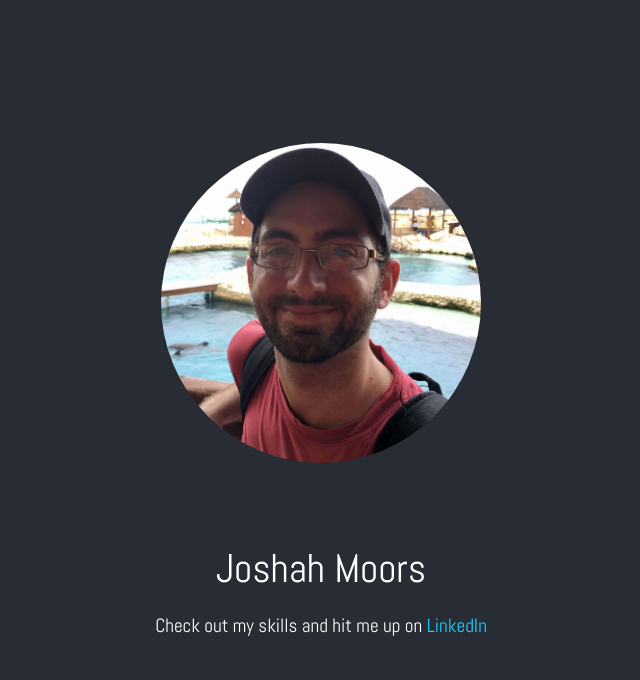
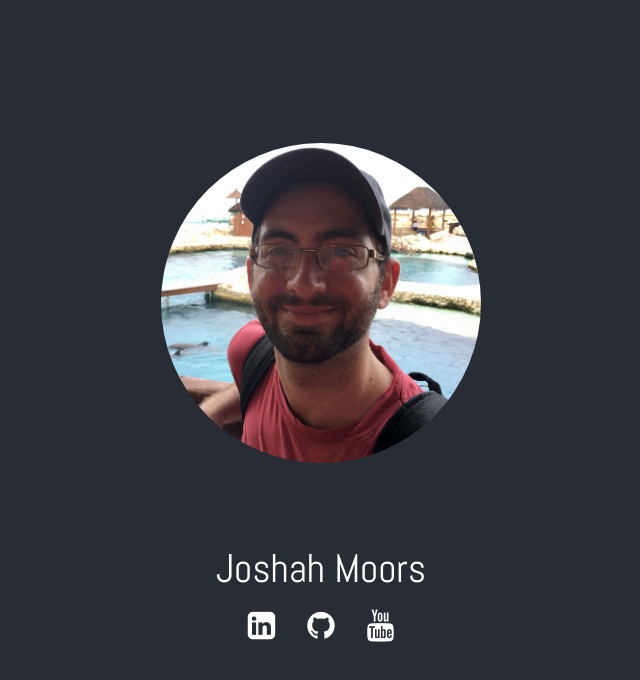
Before and after one commit to joshah-moors/joshah-moors.github.io, a React (Create React App) app: page / in a window 1280 px wide. Shown: the top 680 px of the page, without its empty margins (319-959 px from the left). Built offline with nearby package versions, Linux system fonts and the light colour scheme.

Commit message:
Icons on Homepage

```diff
--- a/package.json
+++ b/package.json
@@ -7,6 +7,7 @@
     "@testing-library/jest-dom": "^4.2.4",
     "@testing-library/react": "^9.5.0",
     "@testing-library/user-event": "^7.2.1",
+    "font-awesome": "^4.7.0",
     "gh-pages": "^3.0.0",
     "react": "^16.13.1",
     "react-dom": "^16.13.1",
--- a/src/App.css
+++ b/src/App.css
@@ -1,37 +1,3 @@
-.home {
-  background-color: #282c34;
-  min-height: 100vh;
-  display: flex;
-  flex-direction: column;
-  align-items: center;
-  justify-content: center;
-  text-align: center;
-  color: white;
-}
-
-.home-pic {
-  height: 40vmin;
-  border-radius: 50%;
-}
-
-.home-name {
-  margin-top: 10vh;
-  font-size: calc(1.5em + 2vmin);
-}
-
-.home-linked {
-  font-size: 1.2em;
-}
-
-.home-a {
-  color: #1ad1ff;
-  text-decoration: none;
-}
-
-.home-a:active {
-  color: white;
-}
-
 /*
 .App-logo {
   height: 40vmin;
--- a/src/App.js
+++ b/src/App.js
@@ -1,7 +1,5 @@
 import React, { Component } from 'react';
 import { BrowserRouter as Router, Route, Switch } from 'react-router-dom';
-
-import './App.css';
 
 import Home from './pages';
 
--- /dev/null
+++ b/src/pages/index.css
@@ -0,0 +1,39 @@
+.home {
+  background-color: #282c34;
+  min-height: 100vh;
+  display: flex;
+  flex-direction: column;
+  align-items: center;
+  justify-content: center;
+  text-align: center;
+  color: white;
+}
+
+.home-pic {
+  height: 40vmin;
+  border-radius: 50%;
+}
+
+.home-name {
+  margin-top: 10vh;
+  font-size: calc(1.5em + 2vmin);
+}
+
+.home-linked {
+  font-size: 1.2em;
+}
+
+.home-a {
+  color: #1ad1ff;
+  text-decoration: none;
+}
+
+.home-a:active {
+  color: white;
+}
+
+.a-fa {
+  margin: 0em 1em;
+  color: white;
+  text-decoration: none;
+}
--- a/src/pages/index.js
+++ b/src/pages/index.js
@@ -1,7 +1,9 @@
 import React, { Component } from 'react';
 
+import 'font-awesome/css/font-awesome.min.css';
+import './index.css';
+
 import index from './index.jpg';
-
 
 
 
@@ -11,8 +13,19 @@ class Home extends Component {
       <div className="home">
         <img src={index} className="home-pic" alt="logo" />
         <span className="home-name">Joshah Moors</span>
-        <p className="home-linked">
+        {/*<p className="home-linked">
           Check out my skills and hit me up on <a className="home-a" href="https://www.linkedin.com/in/joshahmoors/">LinkedIn</a>
+        </p> */}
+        <p>
+          <a className="a-fa" href="https://www.linkedin.com/in/joshahmoors/">
+            <i className="fa fa-linkedin-square fa-2x"></i>
+          </a>
+          <a className="a-fa" href="https://github.com/joshah-moors">
+            <i className="fa fa-github fa-2x"></i>
+          </a>
+          <a className="a-fa" href="https://www.youtube.com/channel/UCN8uj2L0xk8u2o_0bvprwtg/playlists">
+            <i className="fa fa-youtube fa-2x"></i>
+          </a>
         </p>
       </div>
     )
```
Also changed, not shown: 1 other file (tests, documents, lock files or other folders).
